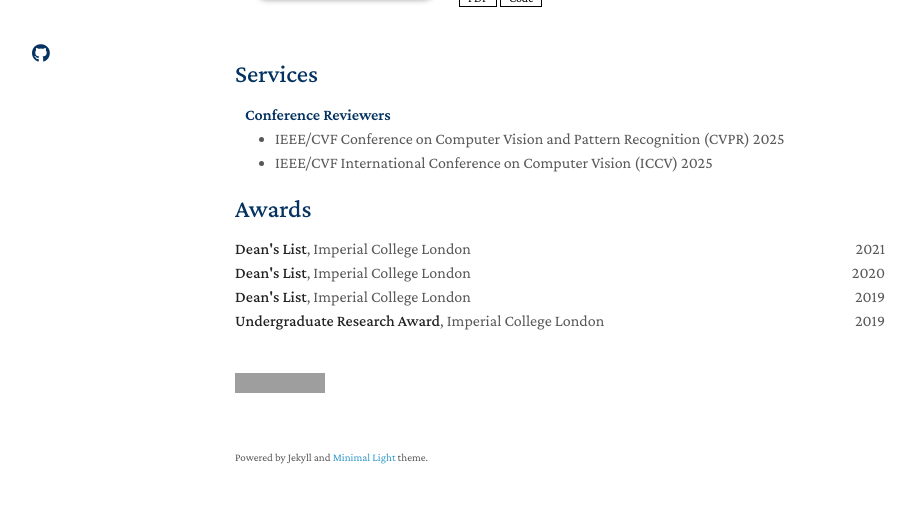
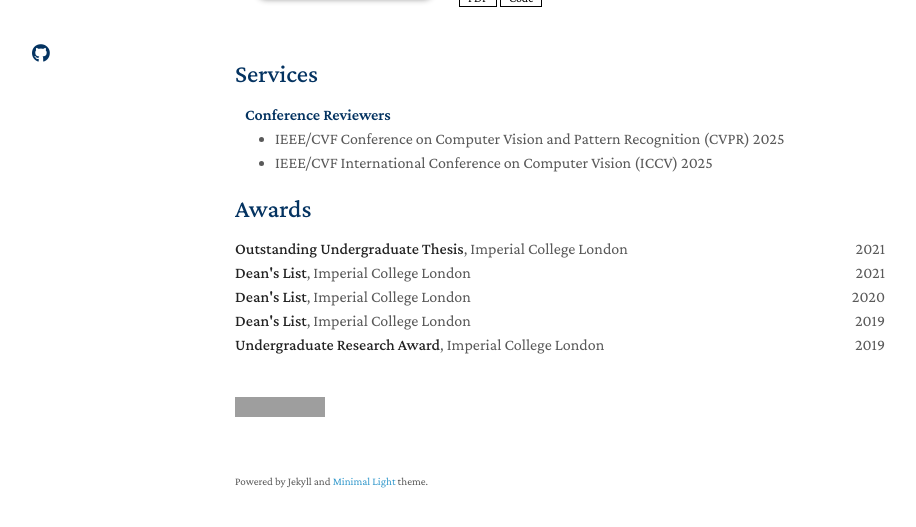
Before and after one commit to arcaninez/arcaninez.github.io, a Jekyll site: the page built from index.md, in a window 1280 px wide and 900 px high, scrolled down 991 px, cut to the strip 338-865 px from the top of the window. Shown: the whole strip, without its empty margins (235-1151 px from the left). Built offline with Jekyll 4.4.1, drawn with Linux system fonts in a browser that asks for light colours; a style sheet for code colours, icons or effects is not loaded; our own code applies the rules of GitHub Pages for plain Markdown files; grey boxes are pictures that could not be loaded.

Commit message:
Update awards.md

```diff
--- a/_includes/awards.md
+++ b/_includes/awards.md
@@ -1,4 +1,9 @@
 ## Awards
+
+<div style="display: flex; justify-content: space-between;">
+  <span><strong>Outstanding Undergraduate Thesis</strong>, Imperial College London</span>
+  <span>2021</span>
+</div>
 
 <div style="display: flex; justify-content: space-between;">
   <span><strong>Dean's List</strong>, Imperial College London</span>
```
